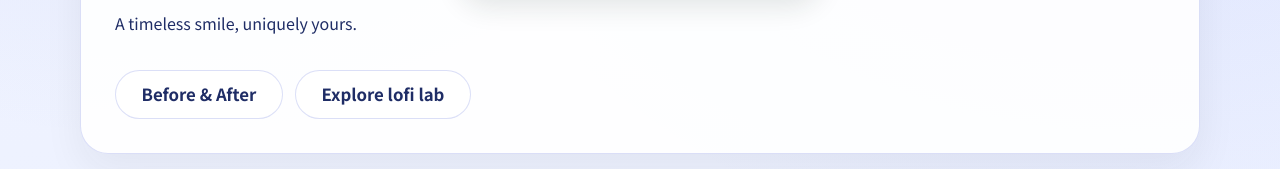
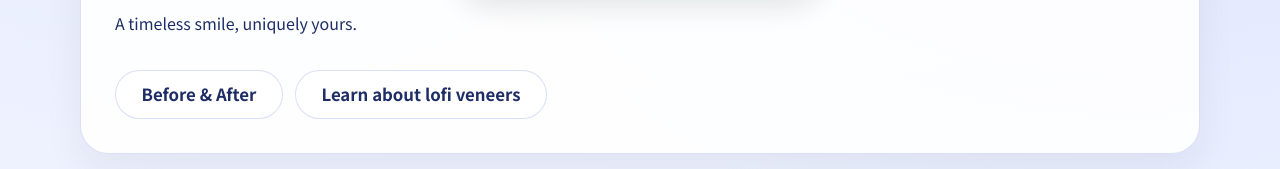
Before and after one commit to dnfntk13/Lofi-dental, a browser extension: page english/index.html in a window 1280 px wide. Shown: the part 778-947 px from the top of the page. Drawn offline with Linux system fonts and the light colour scheme; no server answers; files whose address does not match are found by name; a web font is replaced by a local one.

Commit message:
Update veneers CTA label

```diff
--- a/english/index.html
+++ b/english/index.html
@@ -420,7 +420,7 @@
             <p>A timeless smile, uniquely yours.</p>
             <div class="cta-row" style="margin-top:0;">
               <a class="btn btn-secondary" href="/before-after-en.html" style="font-size:1.05rem; padding:0.7rem 1.6rem;">Before &amp; After</a>
-              <a class="btn btn-secondary" href="/lofi-lab-en.html" style="font-size:1.05rem; padding:0.7rem 1.6rem;">Explore lofi lab</a>
+              <a class="btn btn-secondary" href="/lofi-lab-en.html" style="font-size:1.05rem; padding:0.7rem 1.6rem;">Learn about lofi veneers</a>
             </div>
           </div>
         </section>
```
